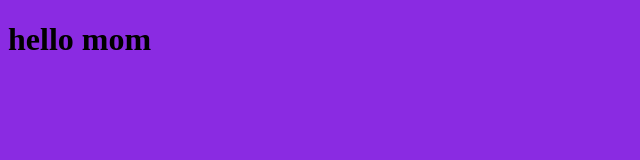
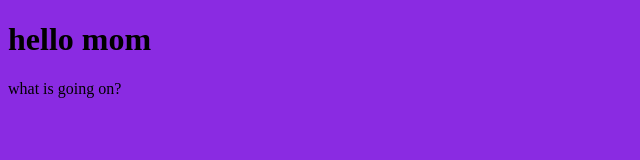
Before and after one commit to delindell/branching1, a plain HTML site: page index.html in a window 1280 px wide. Shown: the whole page, without its empty margins (0-640 px from the left). Drawn offline with Linux system fonts and the light colour scheme.

```diff
--- a/index.html
+++ b/index.html
@@ -9,6 +9,7 @@
 </head>
 <body>
     <h1>hello mom</h1>
+    <p>what is going on?</p>
     <script src="./main.js"></script>
 </body>
 </html>
```
